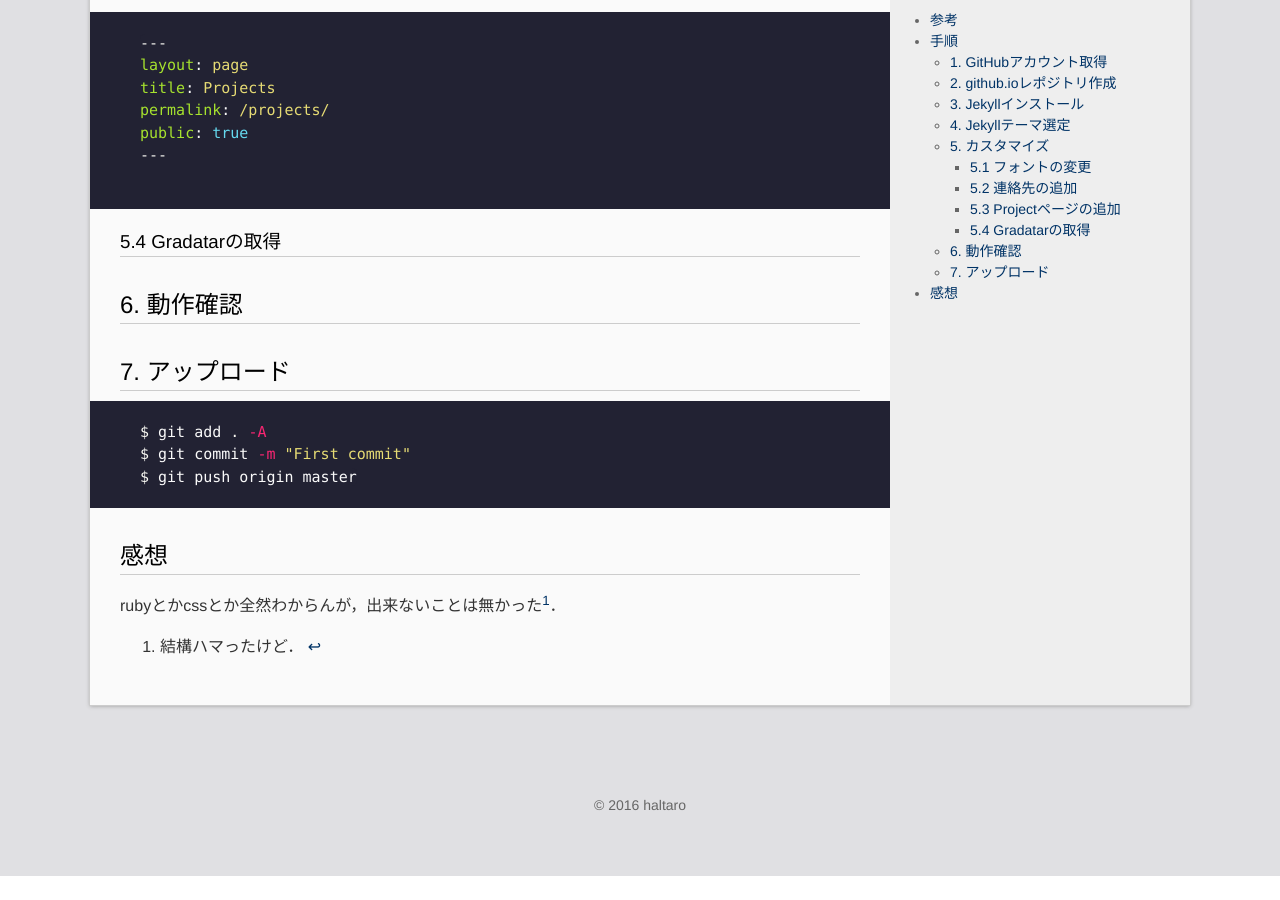
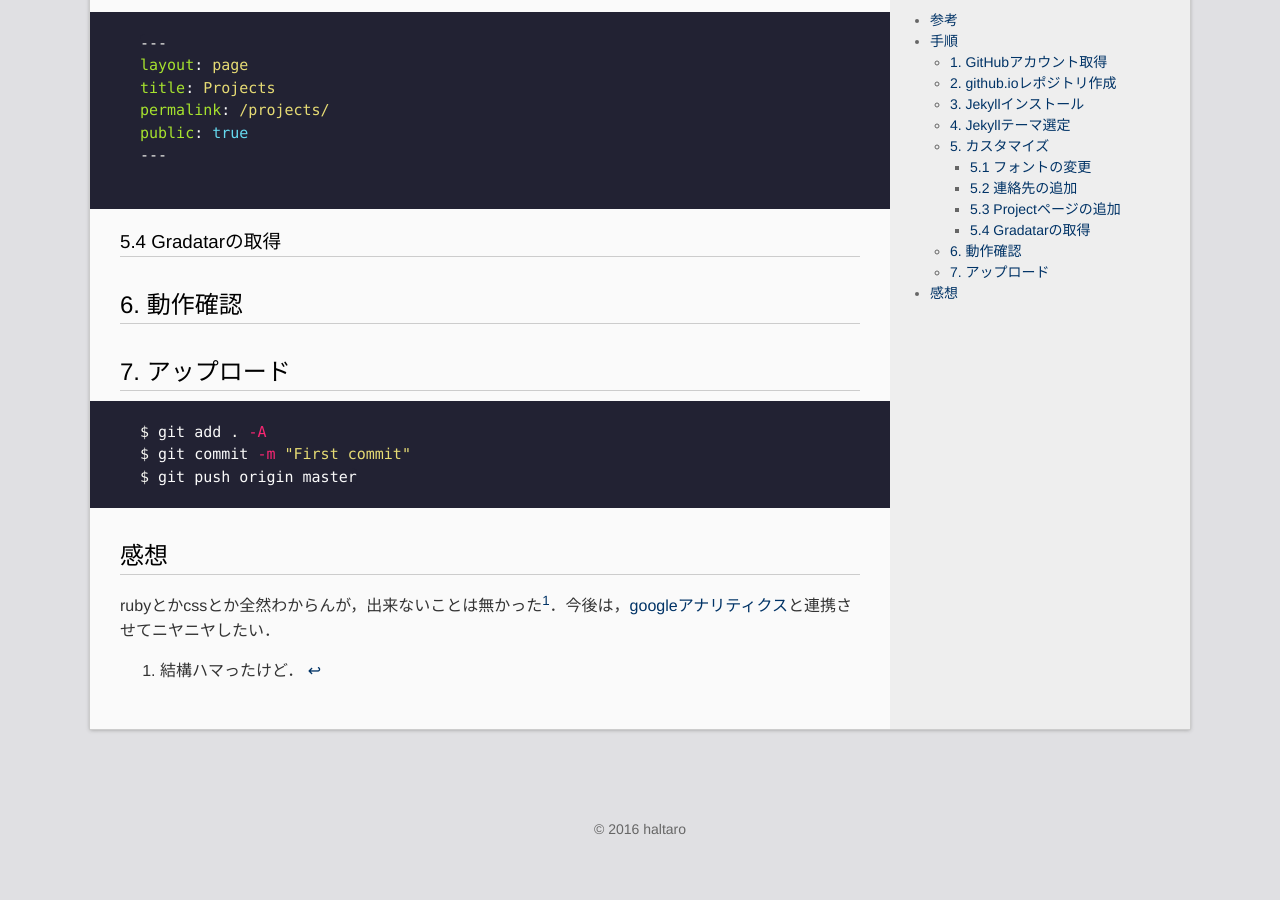
Before and after one commit to madoreenu/haltaro.github.io, a Jekyll site: the page built from _posts/2017-07-30-first-post.md, in a window 1280 px wide and 900 px high, scrolled down 2246 px. Built offline with Jekyll 4.4.1, drawn with Linux system fonts in a browser that asks for light colours; emoji names are drawn with the system emoji font; before the commit the page ends 3122 px from its top, so only the background shows below that.

Commit message:
Update 2017-07-30-first-post.md

```diff
--- a/_posts/2017-07-30-first-post.md
+++ b/_posts/2017-07-30-first-post.md
@@ -94,6 +94,6 @@ $ git push origin master
 
 # 感想
 
-rubyとかcssとか全然わからんが，出来ないことは無かった[^1]．
+rubyとかcssとか全然わからんが，出来ないことは無かった[^1]．今後は，[googleアナリティクス](https://www.google.com/intl/ja/analytics/#?modal_active=none)と連携させてニヤニヤしたい．
 
 [^1]: 結構ハマったけど．
```
